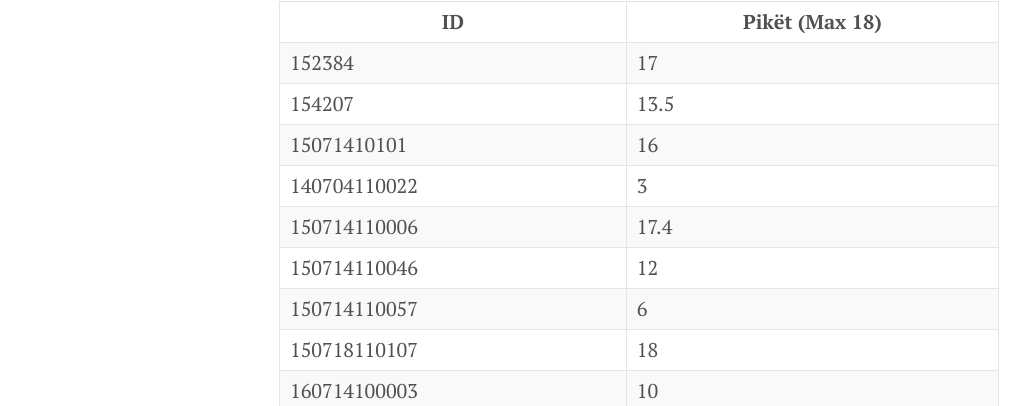
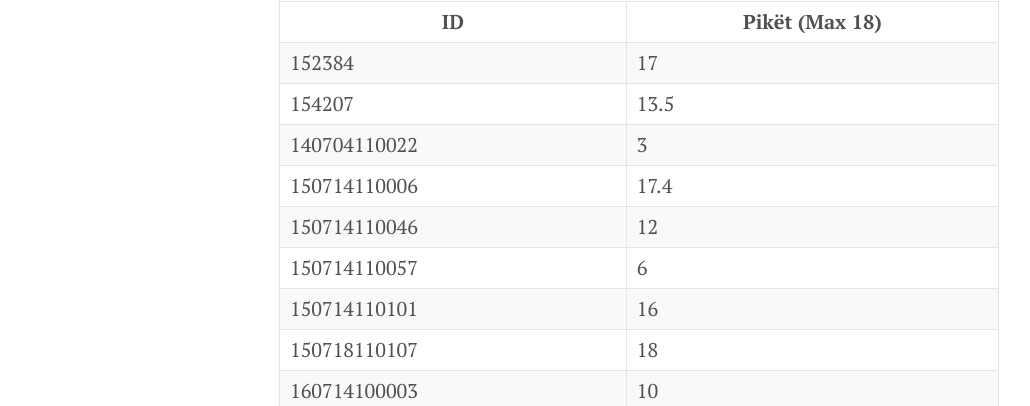
Before and after one commit to edongashi/edongashi.github.io, a Jekyll site: the page built from lendet/arkitektura-kompjutereve/testi1.md, in a window 1280 px wide and 900 px high. Shown: the part 241-647 px from the top of the window, without its empty margins (1-1031 px from the left). Built offline with Jekyll 4.4.1, drawn with Linux system fonts in a browser that asks for light colours; our own code applies the rules of GitHub Pages for plain Markdown files.

Commit message:
permiresime

```diff
--- a/lendet/arkitektura-kompjutereve/testi1.md
+++ b/lendet/arkitektura-kompjutereve/testi1.md
@@ -10,11 +10,11 @@ Orari i konsultimeve do të shpallet së shpejti.
 | ------------ | -------------- |
 | 152384       | 17             |
 | 154207       | 13.5           |
-| 15071410101  | 16             |
 | 140704110022 | 3              |
 | 150714110006 | 17.4           |
 | 150714110046 | 12             |
 | 150714110057 | 6              |
+| 150714110101 | 16             |
 | 150718110107 | 18             |
 | 160714100003 | 10             |
 | 160714100009 | 14.9           |
```
Also changed, not shown: other parts of lendet/arkitektura-kompjutereve/testi1.md (+1 -0 lines).
